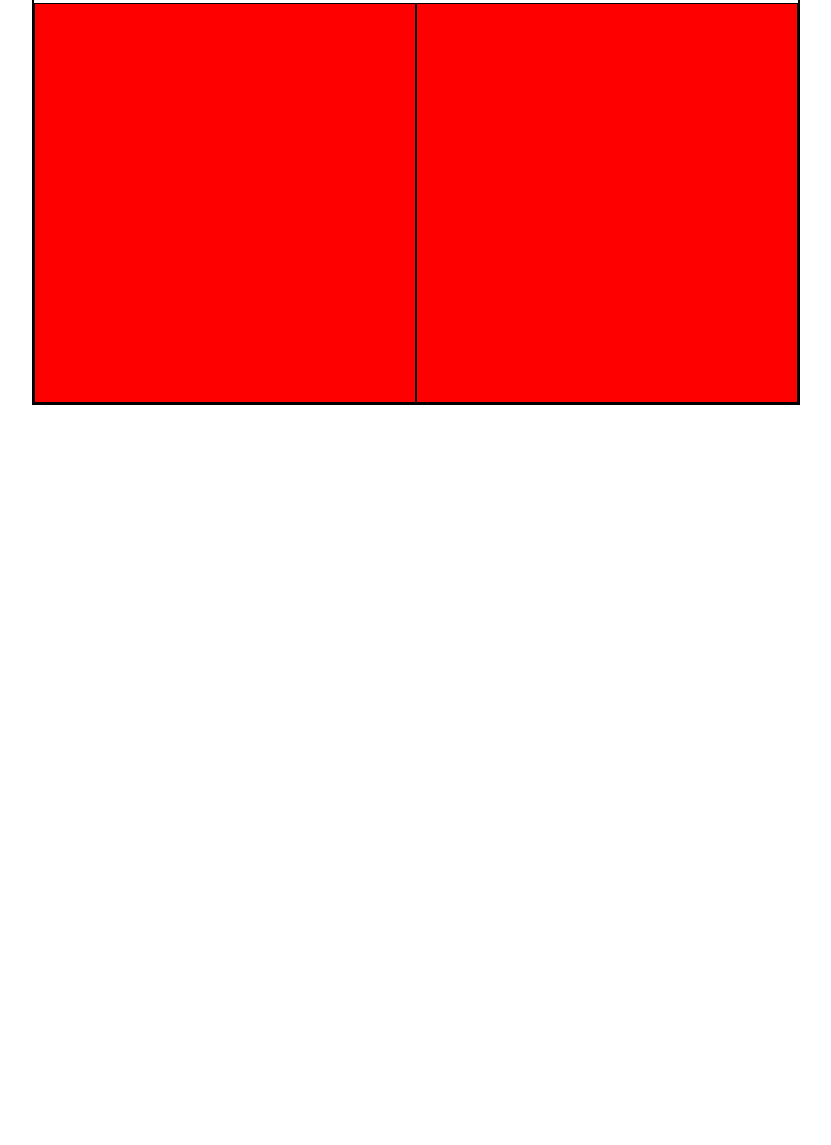
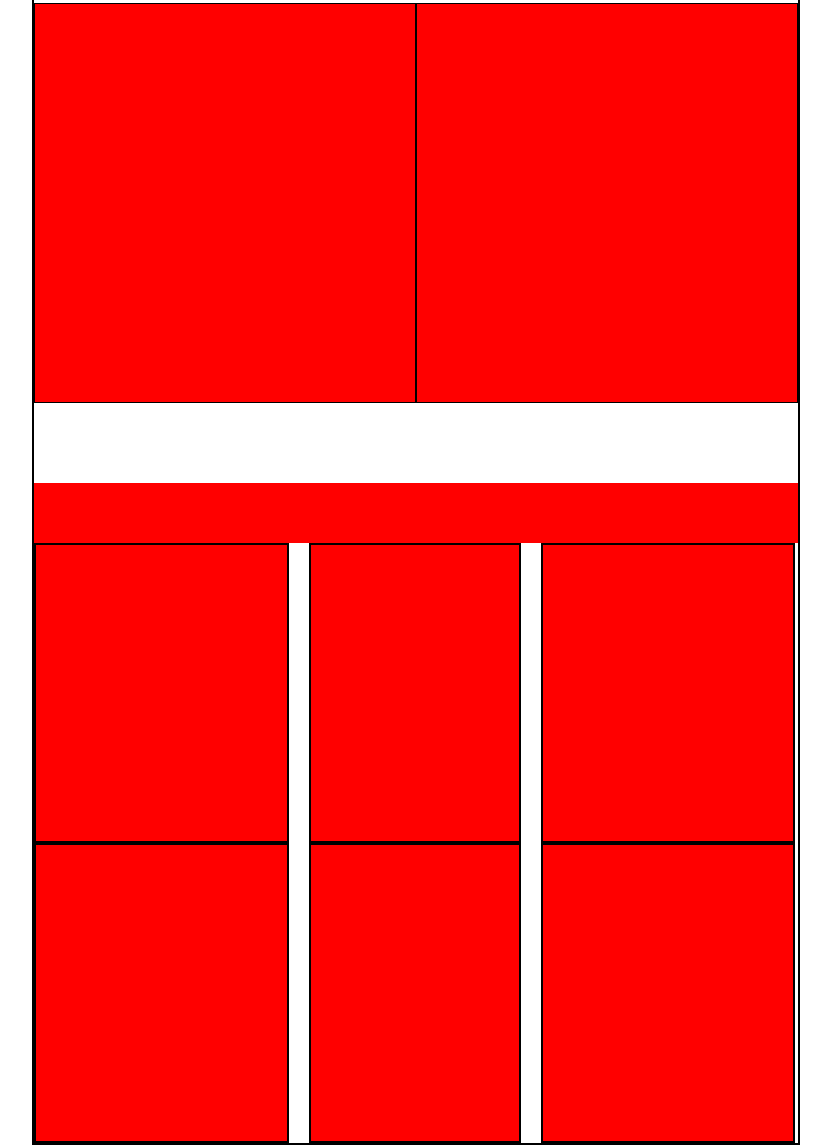
Before and after one commit to Gabry17/htmlcss-dropbox, a plain HTML site: page index.html in a window 1280 px wide. Shown: the part 1265-2410 px from the top of the page, without its empty margins (224-1055 px from the left). Before the commit the page ends 1670 px from the top, so only its background shows below. Drawn offline with Linux system fonts and the light colour scheme.

Commit message:
impostato layout section 5

```diff
--- a/css/style.css
+++ b/css/style.css
@@ -89,3 +89,8 @@ main{
     width: 50%;
     float: left;
 }
+
+/* dropbox business */
+.drop-business{
+    margin-top: 5em;
+}
--- a/index.html
+++ b/index.html
@@ -49,6 +49,22 @@
             <div class="col-part"></div>
         </section>
         <!-- /partner dropbox -->
+
+        <!-- dropbox business -->
+        <section class="drop-business clearfix">
+            <div class="text"></div>
+            <div class="first-col">
+                <div class="col-main"></div>
+                <div class="col-main col-center"></div>
+                <div class="col-main"></div>
+            </div>
+            <div class="second-col">
+                <div class="col-main"></div>
+                <div class="col-main col-center"></div>
+                <div class="col-main"></div>
+            </div>
+        </section>
+        <!-- /dropbox business -->
     </main>
     <!-- /MAIN -->
 
```
